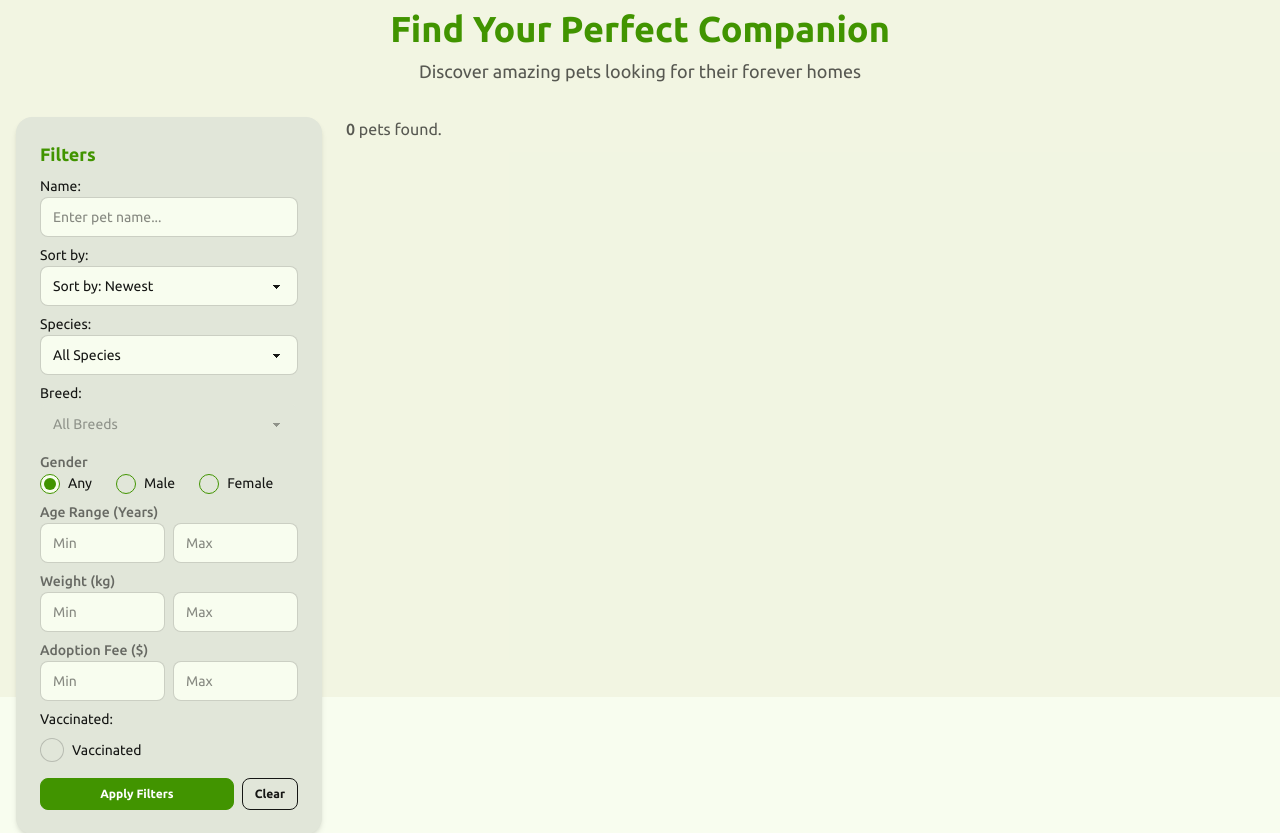
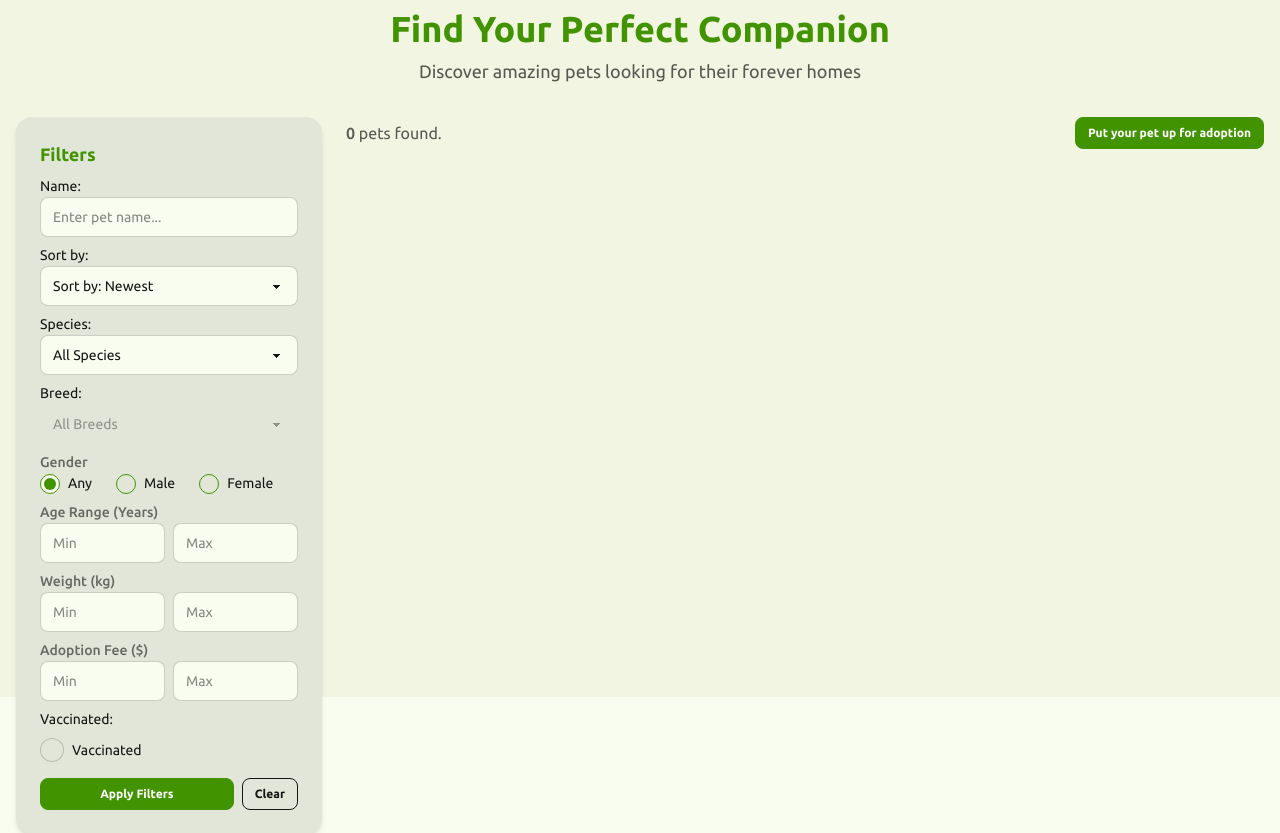
Before and after one commit to ExxiDauS/Jaikae, a Django app: page /pets/ in a window 1280 px wide. Shown: the part 103-936 px from the top of the page. Run offline with Django 5.2, Linux system fonts and the light colour scheme; data that the repository does not hold is empty; style sheets or scripts are compiled from the project's sources; some libraries are stand-ins or nearby versions.

Commit message:
feat: add button link to register pet page

```diff
--- a/templates/pets/pets_explore.html
+++ b/templates/pets/pets_explore.html
@@ -115,7 +115,9 @@
           <div class="text-base-content/70">
             <span class="font-medium">{{ pets|length }}</span> pets found.
           </div>
-          <div></div>
+          <div>
+            <a href="{% url 'register_pet' %}" class="btn btn-primary btn-sm text-white">Put your pet up for adoption</a>
+          </div>
         </div>
 
         <div class="grid grid-cols-1 md:grid-cols-2 xl:grid-cols-3 gap-6">
```
